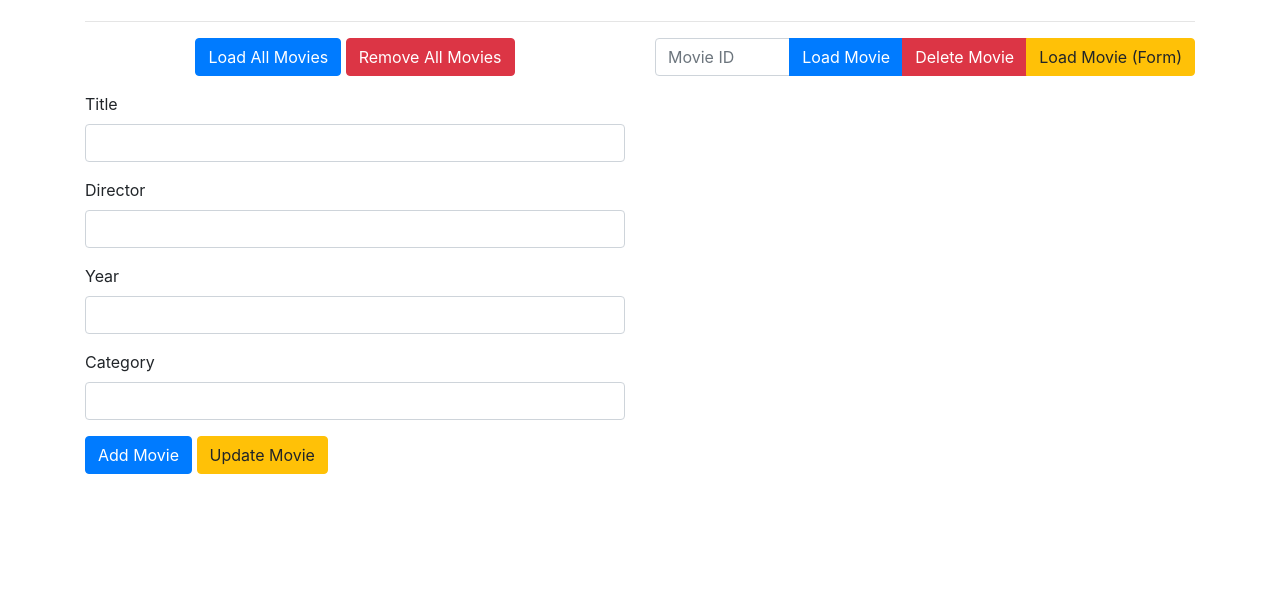
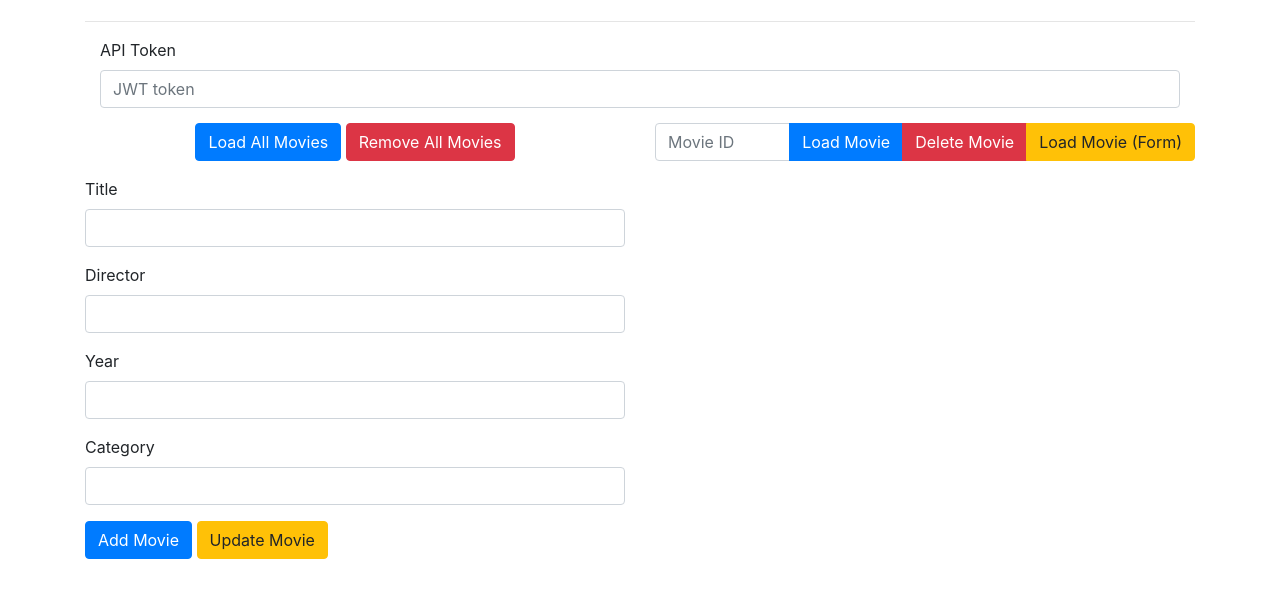
Before and after one commit to DavidCorral94/MoviesApp, a website: page public/index.html in a window 1280 px wide. Shown: the part 51-648 px from the top of the page. Drawn offline with nearby package versions, Linux system fonts and the light colour scheme.

Commit message:
Index form Token and controller

```diff
--- a/public/index.html
+++ b/public/index.html
@@ -14,6 +14,10 @@
             <h1>MovieApp</h1>
         </div>
         <hr>
+        <div class="row" style="margin: 15px">
+            <label>API Token</label>
+            <input type="text" class="form-control" placeholder="JWT token" aria-label="token" aria-describedby="basic-addon2" ng-model="token" ng-change="setToken()">
+        </div>
         <div class="row">
             <div class="col-md-6 text-center">
                 <button type="button" class="btn btn-primary" ng-click="loadMovies()" style="margin-bottom: 16px">Load All Movies</button>
--- a/public/js/movies-controller.js
+++ b/public/js/movies-controller.js
@@ -3,6 +3,10 @@ angular.module("MoviesApp").controller("MoviesController", function($scope, $htt
     $scope.movieId = "";
     $scope.movie;
     $scope.movies = [];
+
+    $scope.setToken = function() {
+        $http.defaults.headers.common['Authorization'] = 'Bearer ' + $scope.token;
+    };
 
     $scope.loadMovies = function() {
         console.log('Loading all movies');
@@ -103,7 +107,7 @@ angular.module("MoviesApp").controller("MoviesController", function($scope, $htt
     }
 
     function refresh() {
-       $scope.loadMovies();
+        $scope.loadMovies();
     }
 
 });
```
